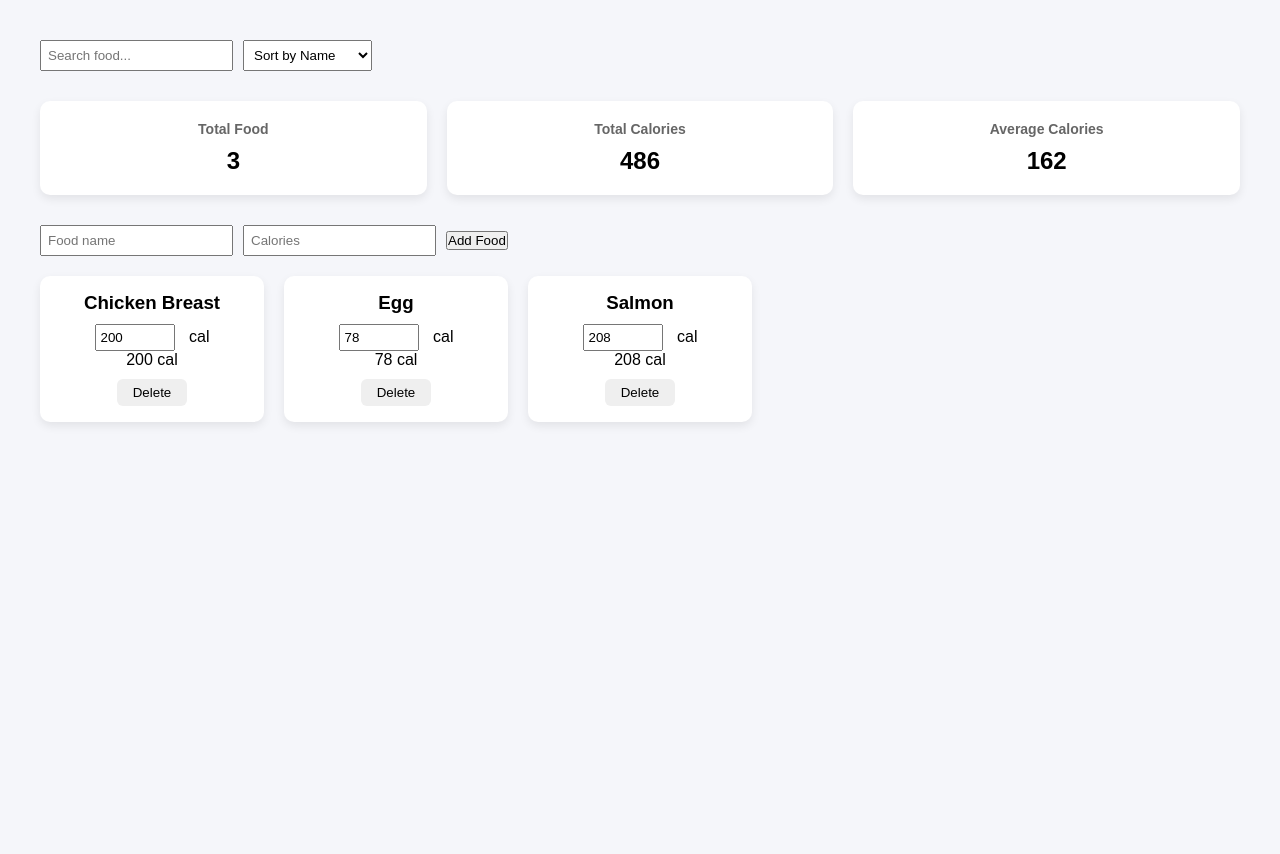
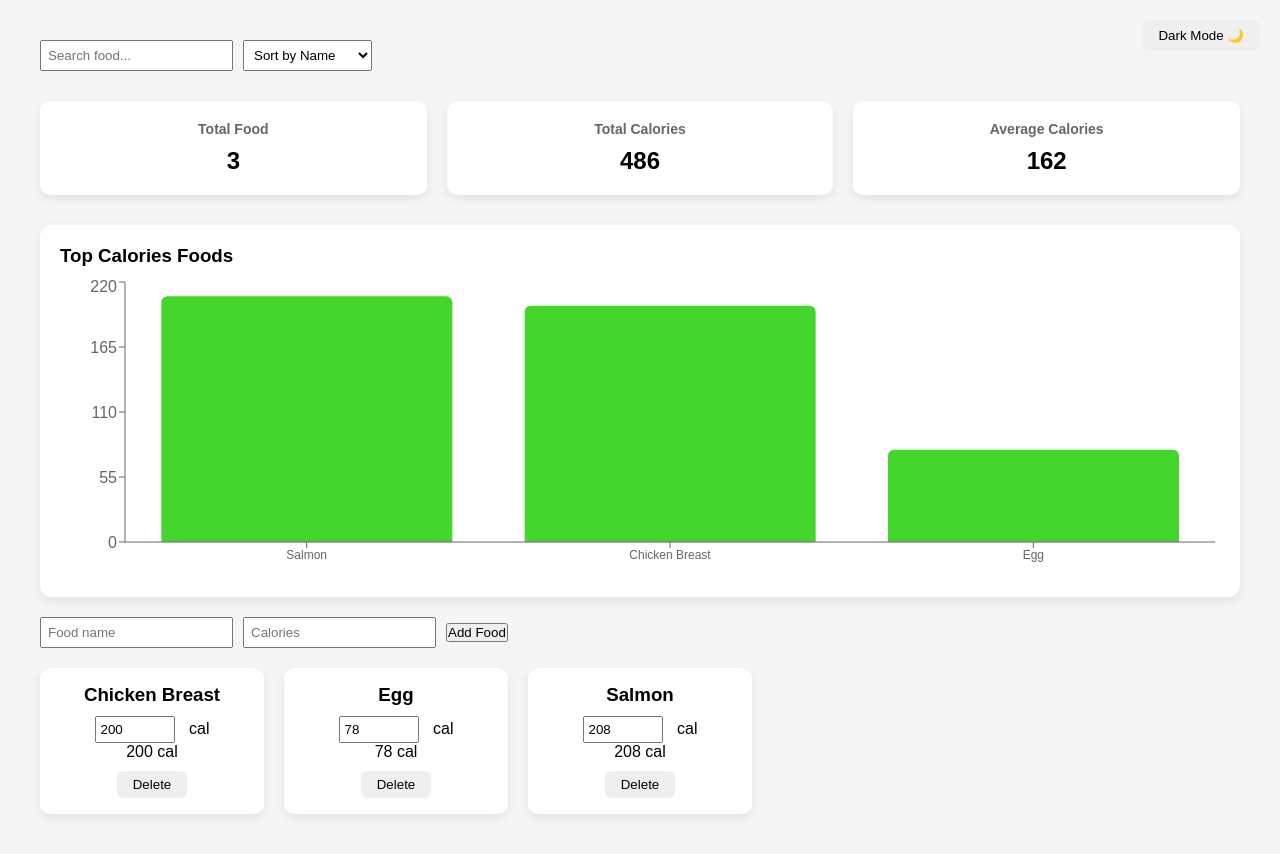
Before and after one commit to tranthituongvy/fitfuel, a React (Vite) app: page / in a window 1280 px wide. Before the commit the page ends 800 px from the top, so only its background shows below. Built offline with nearby package versions, Linux system fonts and the light colour scheme.

Commit message:
Day 18 - Change mode

```diff
--- a/package.json
+++ b/package.json
@@ -11,7 +11,8 @@
   },
   "dependencies": {
     "react": "^19.2.0",
-    "react-dom": "^19.2.0"
+    "react-dom": "^19.2.0",
+    "recharts": "^3.8.0"
   },
   "devDependencies": {
     "@eslint/js": "^9.39.1",
--- a/src/App.jsx
+++ b/src/App.jsx
@@ -1,12 +1,31 @@
+import { useState, useEffect } from "react";
 import "./styles/App.scss";
 import { FoodProvider } from "./context/FoodContext";
 import Home from "./pages/Home";
 
 function App() {
+  const [darkMode, setDarkMode] = useState(() => {
+    return localStorage.getItem("darkMode") === "true";
+  });
+
+  useEffect(() => {
+    localStorage.setItem("darkMode", JSON.stringify(darkMode));
+  }, [darkMode]);
+
+  const toggleDarkMode = () => {
+  setDarkMode(prev => !prev);
+};
+
   return (
+   <div className={darkMode ? "app dark": "app"}>
+    <button className="changeMode" onClick={toggleDarkMode}>
+      {darkMode ? "Light Mode ☀️" : "Dark Mode 🌙"}
+    </button>
+
     <FoodProvider>
       <Home />
     </FoodProvider>
+   </div>
   );
 }
 
--- /dev/null
+++ b/src/components/CaloriesChart.jsx
@@ -0,0 +1,30 @@
+import {
+    BarChart,
+    Bar,
+    XAxis,
+    YAxis,
+    Tooltip,
+    ResponsiveContainer
+} from "recharts";
+
+function CaloriesChart({ foods }) {
+
+    return (
+        <div style={{ width: "100%", height: 300 }}>
+            <ResponsiveContainer>
+                <BarChart data={foods}>
+                    <XAxis
+                        dataKey="name"
+                        tick={{ fontSize: 12 }} />
+                    <YAxis />
+                    <Tooltip />
+                    <Bar dataKey="calories"
+                        fill="#44d62c"
+                        radius={[6, 6, 0, 0]} />
+                </BarChart>
+            </ResponsiveContainer>
+        </div>
+    );
+}
+
+export default CaloriesChart;
--- a/src/pages/Home.jsx
+++ b/src/pages/Home.jsx
@@ -1,6 +1,7 @@
 import { useContext, useState } from "react";
 import { FoodContext } from "../context/FoodContext";
 import FoodCard from "../components/FoodCard";
+import CaloriesChart from "../components/CaloriesChart";
 
 function Home() {
    const { foods, addFood, increaseCalories, deleteFood, updateCalories } = useContext(FoodContext);
@@ -43,6 +44,13 @@ function Home() {
    const averageCalories =
     totalFoods === 0 ? 0 : Math.round(totalCalories / totalFoods);
 
+   const [viewType, setViewType] = useState("top");
+
+  const chartData =
+      viewType === "top"
+        ? [...foods].sort((a, b) => b.calories - a.calories).slice(0, 5)
+        : foods;
+
    return (
     <div className="home-container">
       <input
@@ -79,6 +87,11 @@ function Home() {
 
       </div>
 
+      <div className="chart-container">
+        <h3>Top Calories Foods</h3>
+        <CaloriesChart foods={chartData} />
+      </div>
+
       <div className="food-form">
           <input type="text"
             placeholder="Food name"
--- a/src/styles/_food-card.scss
+++ b/src/styles/_food-card.scss
@@ -1,10 +1,10 @@
 .food-card {
-    background: $card-bg;
+    background: #fff;
     border-radius: $radius;
     padding: 16px;
     box-shadow: $shadow;
     text-align: center;
-    color: $text-color;
+    color: #000;
 
     h3 {
         margin-bottom: 10px;
@@ -27,3 +27,8 @@
         }
     }
 }
+
+.app.dark .food-card {
+  background: #1e1e1e;
+  color: #fff;
+}
--- a/src/styles/_layout.scss
+++ b/src/styles/_layout.scss
@@ -1,3 +1,13 @@
+.changeMode {
+  padding: 8px 16px;
+  border-radius: 8px;
+  border: none;
+  cursor: pointer;
+  position: fixed;
+  top: 20px;
+  right: 20px;
+}
+
 .home-container {
     padding: 40px;
 
@@ -23,7 +33,7 @@
 }
 
 .stat-card {
-    background: $card-bg;
+    background: #fff;
     padding: 20px;
     border-radius: $radius;
     text-align: center;
@@ -40,3 +50,24 @@
         font-weight: 700;
     }
 }
+
+.app.dark .stat-card {
+  background: #1e1e1e;
+  color: #fff;
+
+  h4 {
+    color: #fff;
+  }
+}
+
+.chart-container {
+    background: $card-bg;
+    padding: 20px;
+    border-radius: 12px;
+    margin: 20px 0;
+    box-shadow: 0 4px 12px rgb(0,0,0,0.08);
+
+    h3 {
+        margin-bottom: 10px;
+    }
+}
--- a/src/styles/global.scss
+++ b/src/styles/global.scss
@@ -8,3 +8,14 @@ body {
   font-family: Arial, sans-serif;
   background: #f5f6fa;
 }
+
+.app {
+  background: #f5f5f5;
+  min-height: 100vh;
+  color: #000;
+
+  &.dark {
+    background: #121212;
+    color: #fff;
+  }
+}
```
Also changed, not shown: 1 other file (tests, documents, lock files or other folders).
